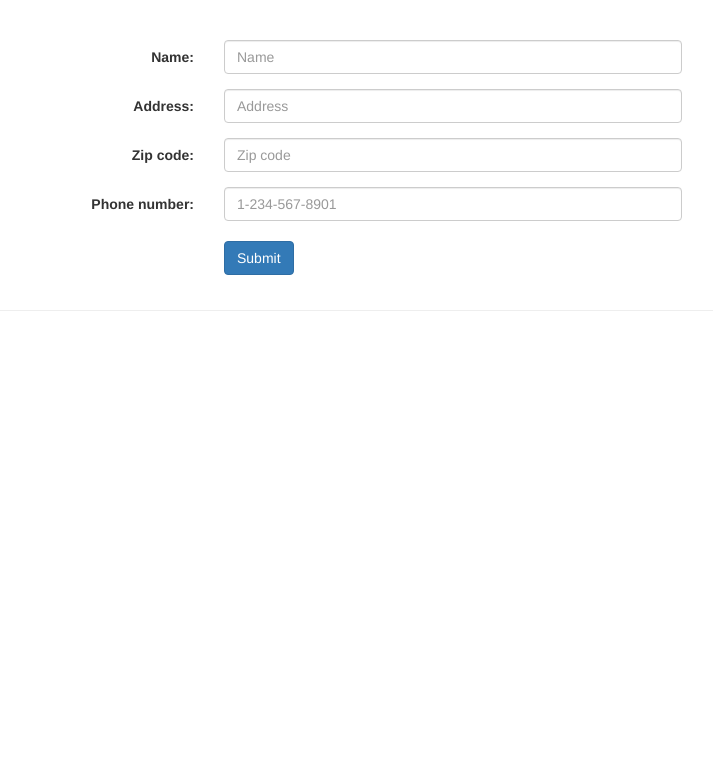
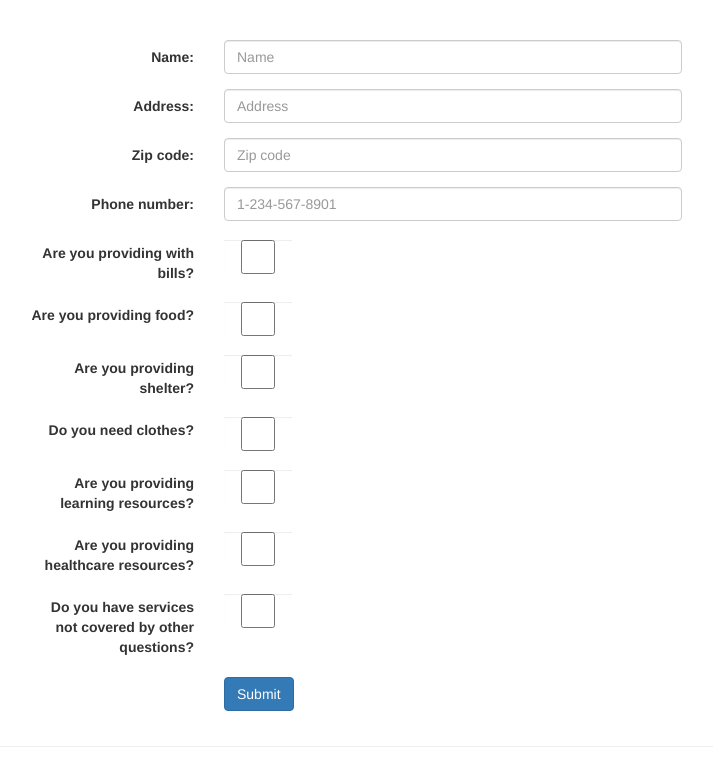
Before and after one commit to Dheeraj-Arremsetty/globalHack2016, a Python web app: template templates/want_to_help.html in a window 1280 px wide. Shown: the part 52-819 px from the top of the page, without its empty margins (41-754 px from the left). Before the commit the page ends 363 px from the top, so only its background shows below. Run offline with Jinja, Linux system fonts and the light colour scheme; the template is opened without the code that fills it, so the values that code supplies are empty; some libraries are stand-ins or nearby versions.

Commit message:
added checkboxes

```diff
--- a/templates/want_to_help.html
+++ b/templates/want_to_help.html
@@ -26,6 +26,54 @@
             <input type="text" class="form-control input-medium bfh-phone" data-format="+1 (ddd) ddd-dddd" placeholder="1-234-567-8901" name="phone_number"/>
         </div>
     </div>
+    <div class='form-group'>
+        <label for="financial_need" class="col-sm-2 control-label">Are you providing with bills?</label>
+        <div class="col-sm-1">
+            <input type="checkbox" class="form-control input-medium" name="financial_need"/>
+        </div>
+    </div>
+
+    <div class='form-group'>
+        <label for="food_need" class="col-sm-2 control-label">Are you providing  food?</label>
+        <div class="col-sm-1">
+            <input type="checkbox" class="form-control input-medium" name="food_need"/>
+        </div>
+    </div>
+
+    <div class='form-group'>
+        <label for="shelter_need" class="col-sm-2 control-label">Are you providing  shelter?</label>
+        <div class="col-sm-1">
+            <input type="checkbox" class="form-control input-medium" name="shelter_need"/>
+        </div>
+    </div>
+
+    <div class='form-group'>
+        <label for="clothes_need" class="col-sm-2 control-label">Do you need clothes?</label>
+        <div class="col-sm-1">
+            <input type="checkbox" class="form-control input-medium" name="clothes_need"/>
+        </div>
+    </div>
+
+    <div class='form-group'>
+        <label for="education_need" class="col-sm-2 control-label">Are you providing learning resources?</label>
+        <div class="col-sm-1">
+            <input type="checkbox" class="form-control input-medium" name="education_need"/>
+        </div>
+    </div>
+
+    <div class='form-group'>
+        <label for="healthcare_need" class="col-sm-2 control-label">Are you providing healthcare resources?</label>
+        <div class="col-sm-1">
+            <input type="checkbox" class="form-control input-medium" name="healthcare_need"/>
+        </div>
+    </div>
+
+    <div class='form-group'>
+        <label for="other_need" class="col-sm-2 control-label">Do you have services not covered by other questions?</label>
+        <div class="col-sm-1">
+            <input type="checkbox" class="form-control input-medium" name="healthcare_need"/>
+        </div>
+    </div>
     <div class='form-group submit-button'>
         <div class="col-sm-offset-2 col-sm-5">
             <input type="submit" class="btn btn-primary" value="Submit">
```
Lines whose indentation alone changed are shown as unchanged.
